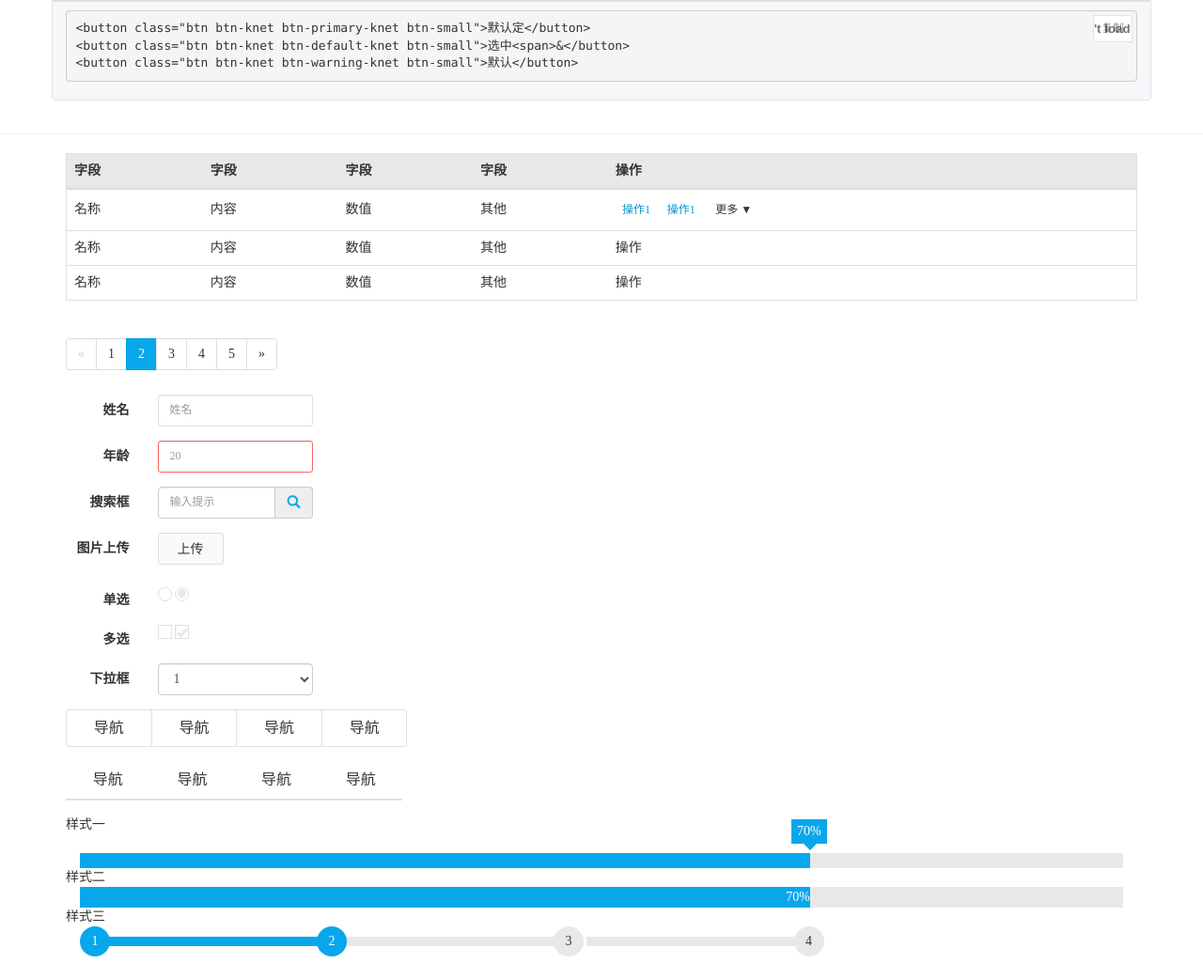
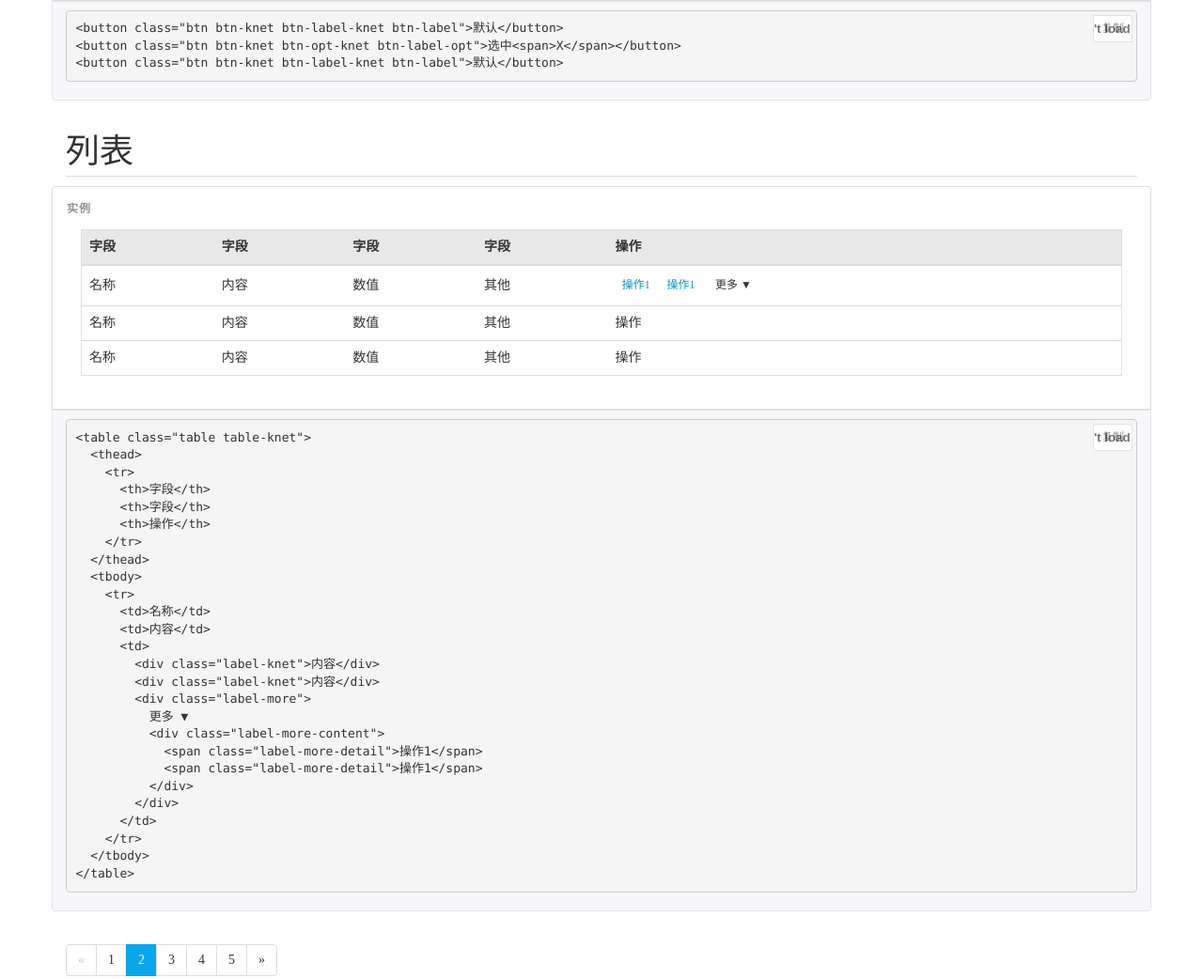
Before and after one commit to wenston/controls, a website built with webpack: page dist/comp/table/index.html in a window 1280 px wide. Shown: the part 3460-4502 px from the top of the page at 94% size. Before the commit the page ends 4478 px from the top, so only its background shows below. Built offline with nearby package versions, Linux system fonts and the light colour scheme.

Commit message:
增加了表格

```diff
--- a/dist/comp/table/index.html
+++ b/dist/comp/table/index.html
@@ -298,17 +298,20 @@
 						<span class="btn-clipboard">复制</span>
 					</div>
 					<div class="highlight">
-						<pre><code class="language-html" data-lang="html"><span class="nt">&lt;button class="btn btn-knet btn-primary-knet btn-small"&gt;默认定&lt;/button&gt;</span>
-<span class="nt">&lt;button class="btn btn-knet btn-default-knet btn-small"&gt;选中&lt;span&gt;&&lt;/button&gt;</span>
-<span class="nt">&lt;button class="btn btn-knet btn-warning-knet btn-small"&gt;默认&lt;/button&gt;</span></code></pre>
+						<pre><code class="language-html" data-lang="html"><span class="nt">&lt;button class="btn btn-knet btn-label-knet btn-label"&gt;默认&lt;/button&gt;</span>
+<span class="nt">&lt;button class="btn btn-knet btn-opt-knet btn-label-opt"&gt;选中&lt;span&gt;X&lt/span&gt;&lt;/button&gt;</span>
+<span class="nt">&lt;button class="btn btn-knet btn-label-knet btn-label"&gt;默认&lt;/button&gt;</span></code></pre>
 					</div>
 				</div>
 			</div>
 		</div>
-		<hr />
-		<!--表格-->
+
+		<!--列表-->
 		<div class="container">
 			<div class="row">
+				<div class="col-lg-12">
+					<h1 class="main-title">列表</h1>
+					<div class="we-example">
 						<div class="col-lg-12">
 							<table class="table table-knet">
 								<thead>
@@ -355,6 +358,42 @@
 									</tr>
 								</tbody>
 							</table>
+						</div>
+					</div>
+				</div>
+				<div class="col-lg-12 col-md-12 col-sm-12 col-xs-12">
+					<div class="zero-clipboard" title="复制到剪切板">
+						<span class="btn-clipboard">复制</span>
+					</div>
+					<div class="highlight">
+						<pre><code class="language-html" data-lang="html"><span class="nt">&lt;table class="table table-knet"&gt;</span>
+  <span>&lt;thead&gt;</span>
+    <span>&lt;tr&gt;</span>
+      <span>&lt;th&gt;字段&lt;/th&gt;</span>
+      <span>&lt;th&gt;字段&lt;/th&gt;</span>
+      <span>&lt;th&gt;操作&lt;/th&gt;</span>
+    <span>&lt;/tr&gt;</span>
+  <span>&lt;/thead&gt;</span>
+  <span>&lt;tbody&gt;</span>
+    <span>&lt;tr&gt;</span>
+      <span>&lt;td&gt;名称&lt;/td&gt;</span>
+      <span>&lt;td&gt;内容&lt;/td&gt;</span>
+      <span>&lt;td&gt;</span>
+        <span>&lt;div class="label-knet"&gt;内容&lt;/div&gt;</span>
+        <span>&lt;div class="label-knet"&gt;内容&lt;/div&gt;</span>
+        <span>&lt;div class="label-more"&gt;</span>
+          <span>更多 ▼</span>
+          <span>&lt;div class="label-more-content"&gt</span>
+            <span>&lt;span class="label-more-detail"&gt;操作1&lt/span&gt;</span>
+            <span>&lt;span class="label-more-detail"&gt;操作1&lt/span&gt;</span>
+          <span>&lt;/div&gt;</span>
+        <span>&lt;/div&gt;</span>
+      <span>&lt;/td&gt;</span>
+    <span>&lt;/tr&gt;</span>
+  <span>&lt;/tbody&gt;</span>
+<span>&lt;/table&gt;</span>
+</code></pre>
+					</div>
 				</div>
 			</div>
 		</div>
```
Lines whose indentation alone changed are shown as unchanged.
